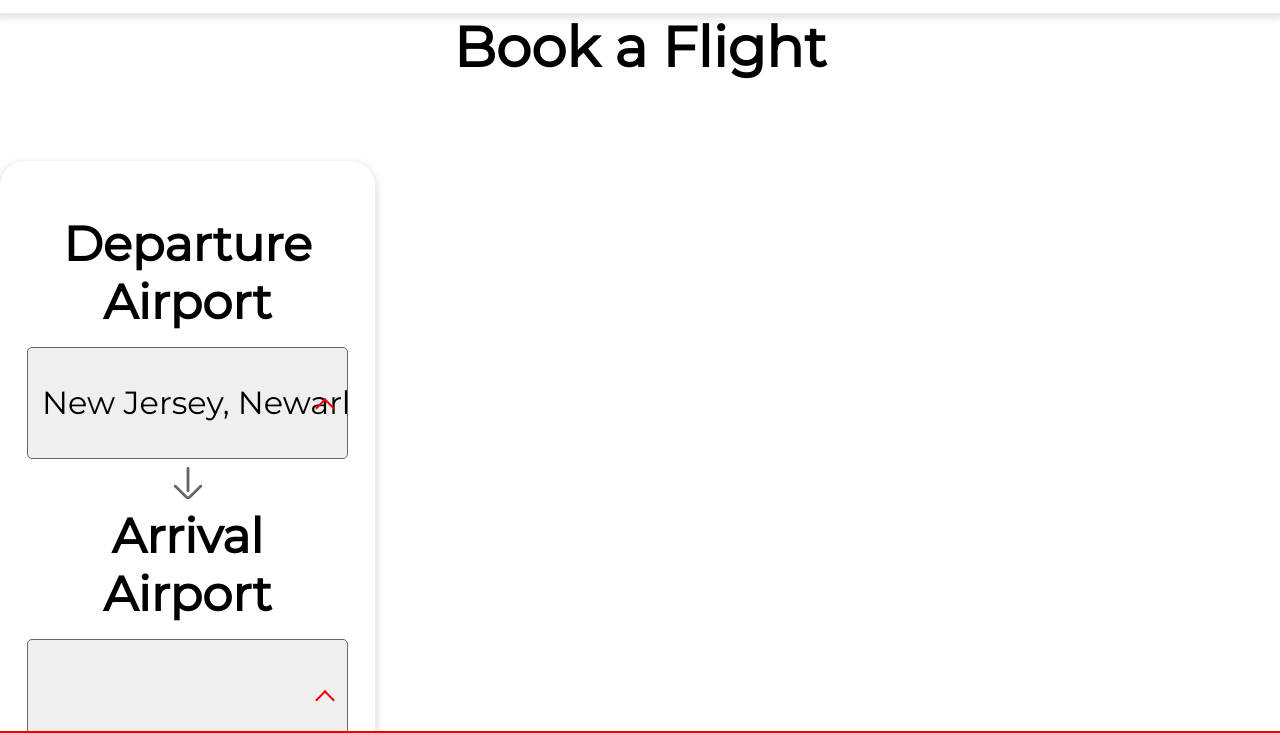
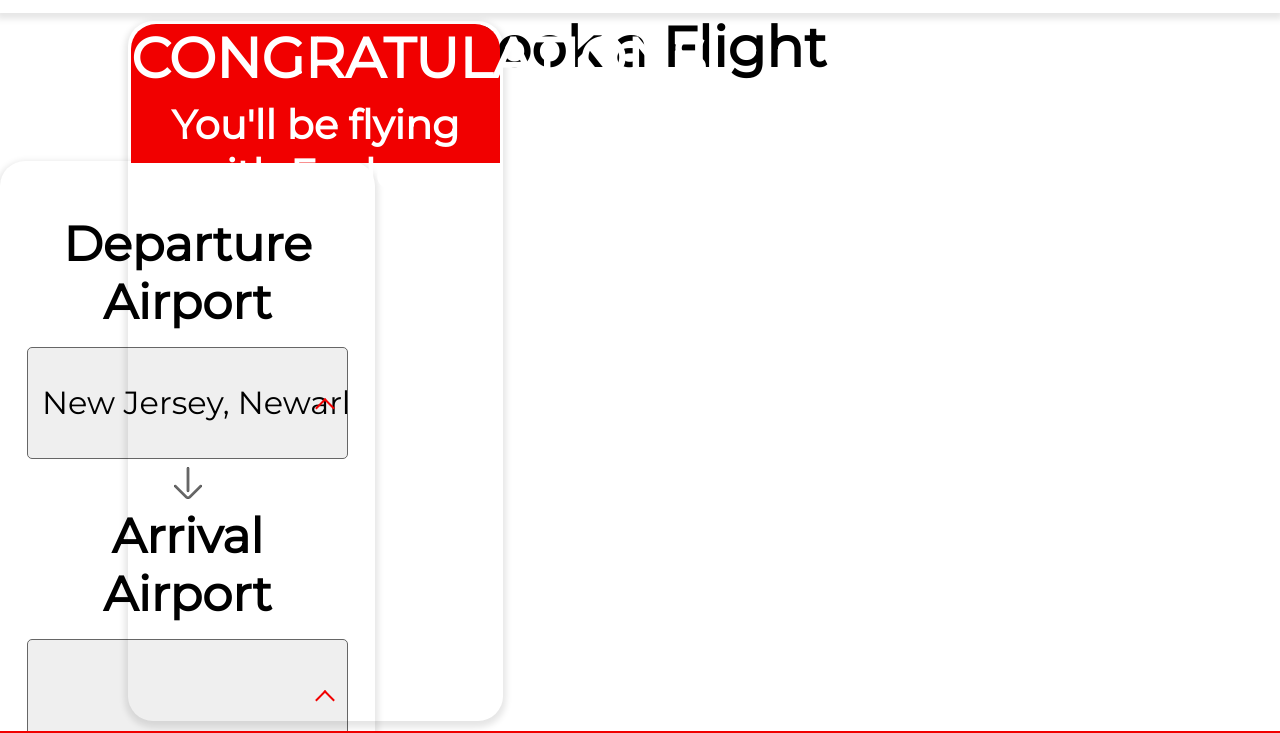
Before and after one commit to sid-FBLA/FBLA, a plain HTML site: page HTML/bookings.html in a window 1280 px wide. Shown: the part 69-802 px from the top of the page. Drawn offline with Linux system fonts and the light colour scheme.

Commit message:
found the issue w/ the random thing, will fix later, added elements and styling to confirm.js

```diff
--- a/CSS/bookings.css
+++ b/CSS/bookings.css
@@ -315,4 +315,29 @@
     border-radius: 25px;
   }
 
+  .confirm-box .confirm-heading-div-flatten {
+    position: absolute;
+    top: 75%;
+    background-color: #f10000;
+    width: 100%;
+    height: 25%;
+    z-index: -1;
+  }
+
+  .confirm-heading-div h1 {
+    color: white;
+    font-size: 3.5em;
+    text-align: center;
+    margin: auto;
+  }
+
+  .confirm-heading-div p {
+    color: white;
+    z-index: 1000000002;
+    font-size: 2.5rem;
+    text-align: center;
+    padding-top: 0.5rem;
+    margin: auto;
+  }
+
 }
--- a/JS/calc.js
+++ b/JS/calc.js
@@ -401,13 +401,12 @@ window.addEventListener('DOMContentLoaded', (event) => {
     console.log(monthsOfYear[month]);
 
     populateDates();
+    populateUnavailableDates();
   }
 
   //Unavailable dates for populateDates();
   //selects days that are not available
-
-  function populateDates(e) {
-
+  function populateUnavailableDates(e) {
     let arr = [];
     while(arr.length < 7) {
       let r = Math.floor(Math.random() * 28) + 1;
@@ -432,7 +431,24 @@ window.addEventListener('DOMContentLoaded', (event) => {
     var unavailable7= String(unavailable7v);
     console.log(unavailable1);
 
+    let arr2 = [];
+    while(arr2.length < 5) {
+      let r = Math.floor(Math.random() * 28) + 1;
+      String(r);
+      if(arr2.indexOf(r) === -1) arr2.push(r);
+    }
+
+    unavailable1_2 = arr2[0];
+    unavailable2_2 = arr2[1];
+    unavailable3_2 = arr2[2];
+    unavailable4_2 = arr2[3];
+    unavailable5_2 = arr2[4];
+    console.log(unavailable5_2);
+
+
     function unavailable(unavailable) {
+      /* So the issue is whenver I press somewhere the dates are repopulated, and the unavailable dates go away. I can obviously fix This
+      by re-calling the function populateUnavailableDates(); However, this woul change the unavailable dates each time the user clicks, how do I fix this*/
       if (depIndex == 0) {
         const unavailables = document.querySelectorAll('.unavailable');
         console.log(unavailable);
@@ -446,13 +462,39 @@ window.addEventListener('DOMContentLoaded', (event) => {
           $(".day:contains('31')").removeClass('unavailable');
           $(".day:contains('29')").removeClass('unavailable');
         }
-        if (depIndex == 1) {
-          //work on this to make it different unavailable dates
-          const randomizeFurther = Math.floor(Math.random()) + 1;
-          console.log(randomizeFurther);
+      }
+    }
+    /*
+    function unavailable_2(unavailable) {
+      if (depIndex == 1) {
+        const unavailables = document.querySelectorAll('.unavailable');
+        console.log(unavailable);
+        if (day.innerHTML = unavailable && unavailable != 1 && unavailable != 2 && unavailables.length < 5) {
+          let unav1 = $(".day:contains('" + unavailable + "')").addClass('unavailable');
+          console.log(unavailable);
+        }
+        if (unavailables.length > 5) {
+          $(".day:contains('23')").removeClass('unavailable');
+          $(".day:contains('25')").removeClass('unavailable');
+          $(".day:contains('31')").removeClass('unavailable');
+          $(".day:contains('29')").removeClass('unavailable');
         }
       }
     }
+  } */
+
+  unavailable(unavailable1);
+  unavailable(unavailable2);
+  unavailable(unavailable3);
+  unavailable(unavailable4);
+  unavailable(unavailable5);
+  unavailable(unavailable6);
+  unavailable(unavailable7);
+
+  //unavailable_2(unavailable1_2);
+  }
+
+  function populateDates(e) {
 
 
     days.innerHTML = '';
@@ -508,13 +550,6 @@ window.addEventListener('DOMContentLoaded', (event) => {
         }
       });
     }
-    unavailable(unavailable1);
-    unavailable(unavailable2);
-    unavailable(unavailable3);
-    unavailable(unavailable4);
-    unavailable(unavailable5);
-    unavailable(unavailable6);
-    unavailable(unavailable7);
   }
 
   //All event listners
--- a/JS/confirm.js
+++ b/JS/confirm.js
@@ -16,12 +16,20 @@ window.addEventListener('DOMContentLoaded', (event) => {
 
     //positions the confirmation "page" to fixed
     const confirmPosition = create_element('DIV', body, 'confirm-fixed');
-    confirmPosition.style.display = 'none';
+
     //positions everything relative to confirm
     const confirm = create_element('DIV', confirmPosition, 'confirm-box');
     confirm.classList.add('box');
 
     const confirmHeadingDiv = create_element('DIV', confirm, 'confirm-heading-div');
 
+    const confirmHeadingDivH1 = create_element('H1', confirmHeadingDiv);
+    confirmHeadingDivH1.innerHTML = "CONGRATULATIONS!";
+
+    const confirmHeadingDivH1p1 = create_element('p', confirmHeadingDivH1);
+    confirmHeadingDivH1p1.innerHTML = "You'll be flying with Explore";
+
+    const confirmHeadingDivFlatten = create_element('DIV', confirmHeadingDivH1, 'confirm-heading-div-flatten');
+
 
 });
```
